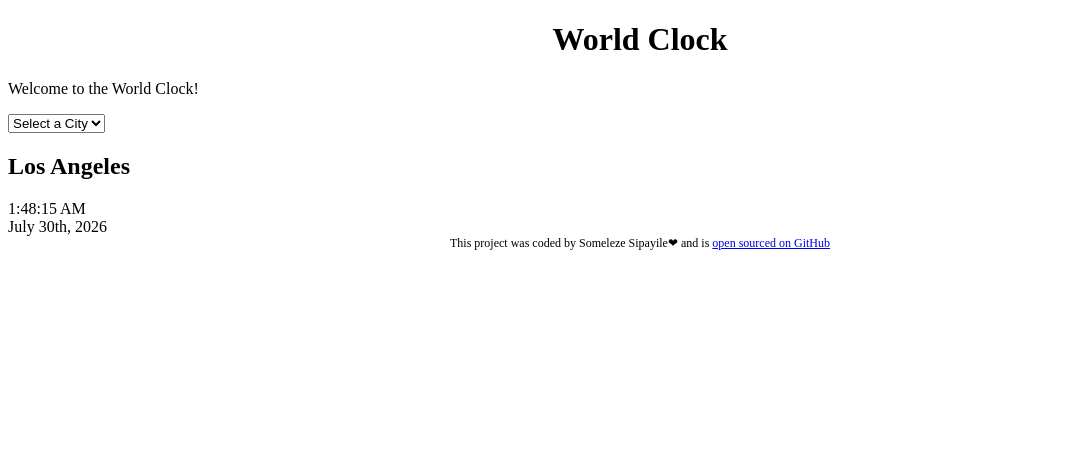
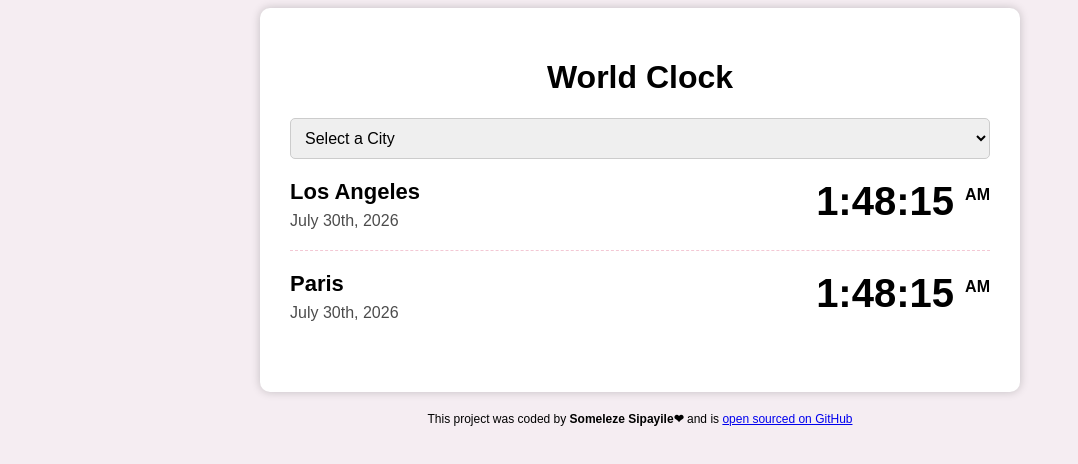
Before and after one commit to somiie/World-Clock, a plain HTML site: page index.html in a window 1280 px wide. Shown: the whole page, without its empty margins (0-1078 px from the left). Drawn offline with Linux system fonts and the light colour scheme.

Commit message:
Added CSS

```diff
--- a/CSS/style.css
+++ b/CSS/style.css
@@ -1,8 +1,69 @@
 h1{
     text-align: center;
+    font-family: Arial, sans-serif;
 }
 
 footer{
     text-align: center;
+    padding: 20px;
     font-size: 12px;
 }
+
+.container{
+    max-width: 700px;
+    margin: 0 auto;
+    justify-content: center;
+    align-items: center;
+    background-color: white;
+    box-shadow: 0px 0px 10px 0px rgba(0,0,0,0.2);
+    padding: 30px;
+    border-radius: 10px;
+}
+
+.city{
+    display: flex;
+    justify-content: space-between;
+    margin-bottom: 20px;
+    margin-top: 20px;
+    border-bottom: 1px dashed #eba6ba9d;
+}
+
+.city:last-child{
+    border-bottom: none;
+}
+
+.time{
+    font-size: 40px;
+    font-weight: bold;
+}
+
+.time small{
+    font-size: 16px;
+    font-weight: semi-bold;
+    line-height: 32px;
+vertical-align: top;
+}
+
+.date{
+    opacity: 0.7;
+    margin-bottom: 20px;
+}
+
+select{
+    padding: 10px;
+    font-size: 16px;
+    border: 1px solid #ccc;
+    width: 100%;
+    display: block;
+    border-radius: 5px;
+}
+
+body{
+    background-color: #ddc5d44b;
+    font-family: Arial, sans-serif;
+}
+
+h2
+{margin: 0 0 7px;
+    font-size: 22px;
+}
--- a/index.html
+++ b/index.html
@@ -9,7 +9,7 @@
   <body>
     <div class="container">
       <h1>World Clock</h1>
-      <p>Welcome to the World Clock!</p>
+
       <select>
         <option value="">Select a City</option>
         <option value="new-york">New York</option>
@@ -18,13 +18,25 @@
       </select>
 
       <div class="city">
-        <h2>Los Angeles</h2>
-        <div class="time" id="los-angeles-time">1:48:15 AM</div>
-        <div class="date" id="los-angeles-date">July 30th, 2026</div>
+        <div>
+          <h2>Los Angeles</h2>
+          <div class="date" id="los-angeles-date">July 30th, 2026</div>
+        </div>
+
+        <div class="time" id="los-angeles-time">1:48:15 <small>AM</small></div>
+      </div>
+
+      <div class="city">
+        <div>
+          <h2>Paris</h2>
+          <div class="date" id="paris-date">July 30th, 2026</div>
+        </div>
+
+        <div class="time" id="paris-time">1:48:15 <small>AM</small></div>
       </div>
     </div>
     <footer>
-      This project was coded by Someleze Sipayile❤ and is
+      This project was coded by <strong>Someleze Sipayile❤</strong> and is
       <a href="https://github.com/somiie/World-Clock" target="_blank"
         >open sourced on GitHub</a
       >
```
